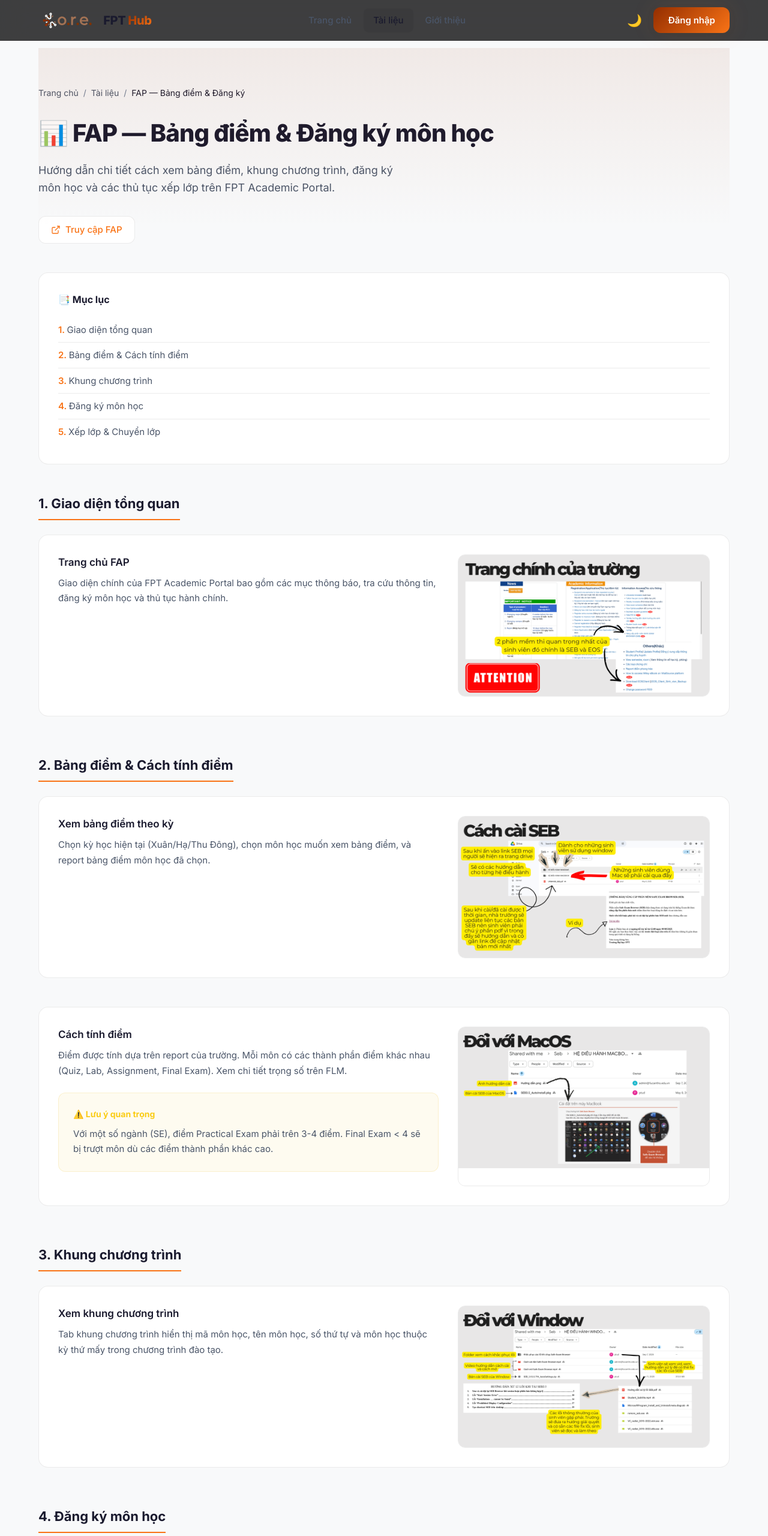
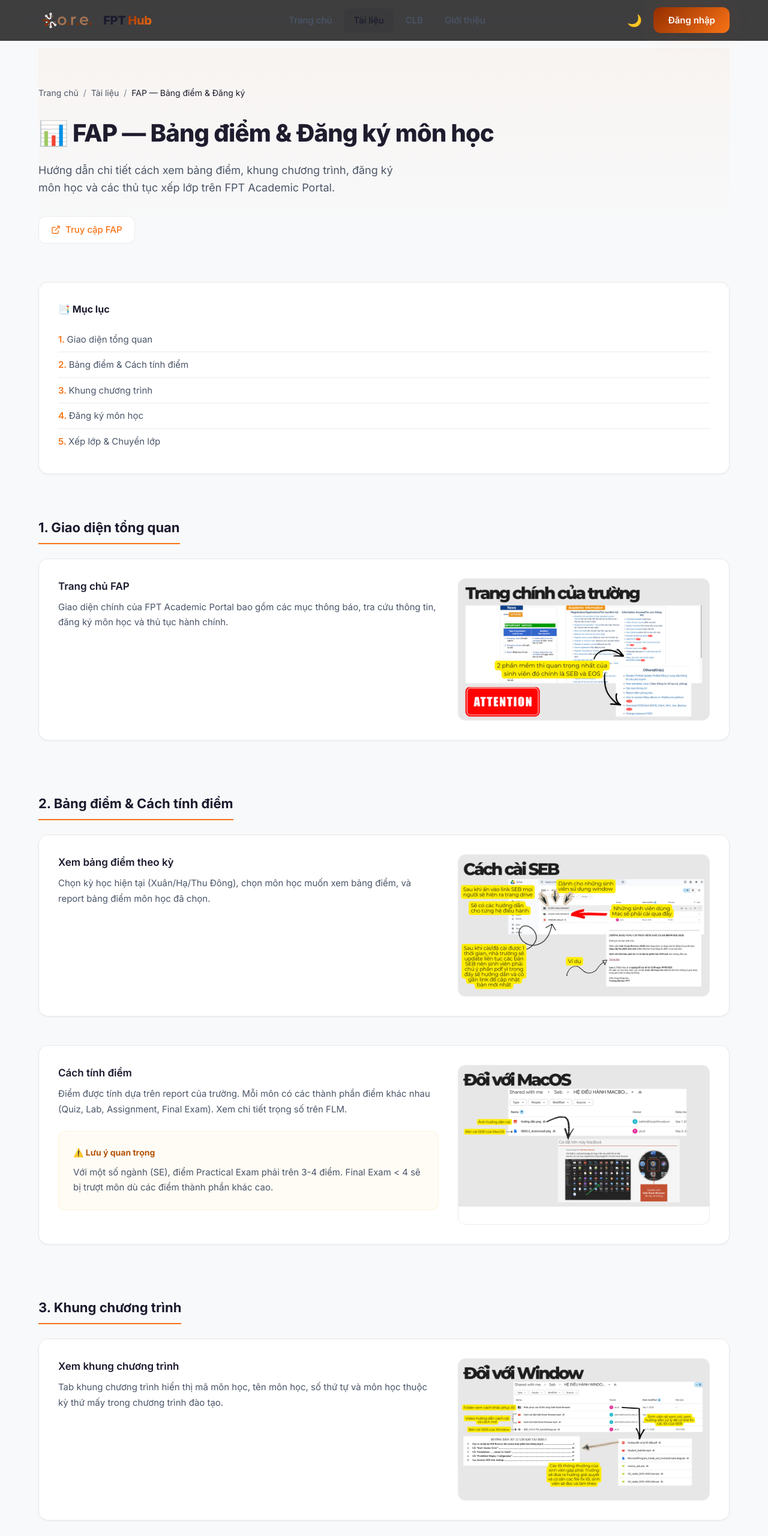
Before and after one commit to Therockycloud/fpt-hub, a plain HTML site: page site/pages/fap-grades.html in a window 1280 px wide. Shown: the top 2560 px of the page at 60% size. Drawn offline with Linux system fonts and the light colour scheme.

Commit message:
fix: add CLB nav link to all subpages, fix light mode guide text/title spacing

```diff
--- a/site/css/style.css
+++ b/site/css/style.css
@@ -743,7 +743,7 @@
 }
 
 .guide__hero {
-  padding: var(--space-3xl) 0 var(--space-2xl);
+  padding: var(--space-3xl) 0 var(--space-3xl);
   position: relative;
 }
 
@@ -858,6 +858,7 @@
 .guide__section-title {
   font-size: 1.375rem;
   font-weight: 700;
+  margin-top: var(--space-lg);
   margin-bottom: var(--space-lg);
   padding-bottom: var(--space-sm);
   border-bottom: 2px solid var(--brand-accent);
@@ -1272,6 +1273,56 @@
   background-clip: text;
 }
 
+:root:not([data-theme="dark"]) .guide__step {
+  background: var(--bg-card);
+  border-color: var(--border-color);
+  box-shadow: var(--shadow-sm);
+}
+
+:root:not([data-theme="dark"]) .guide__hero::before {
+  background: linear-gradient(180deg, rgba(249, 115, 22, 0.04) 0%, transparent 100%);
+}
+
+:root:not([data-theme="dark"]) .guide__toc {
+  background: var(--bg-card);
+  box-shadow: var(--shadow-sm);
+}
+
+:root:not([data-theme="dark"]) .tip-box {
+  background: rgba(249, 115, 22, 0.04);
+  border-color: rgba(249, 115, 22, 0.12);
+}
+
+:root:not([data-theme="dark"]) .tip-box--info {
+  background: rgba(59, 130, 246, 0.04);
+  border-color: rgba(59, 130, 246, 0.12);
+}
+
+:root:not([data-theme="dark"]) .tip-box--info .tip-box__title {
+  color: #2563eb;
+}
+
+:root:not([data-theme="dark"]) .tip-box--warning {
+  background: rgba(234, 179, 8, 0.04);
+  border-color: rgba(234, 179, 8, 0.12);
+}
+
+:root:not([data-theme="dark"]) .tip-box--warning .tip-box__title {
+  color: #b45309;
+}
+
+:root:not([data-theme="dark"]) .badge--success {
+  color: #16a34a;
+  background: rgba(34, 197, 94, 0.08);
+  border-color: rgba(34, 197, 94, 0.15);
+}
+
+:root:not([data-theme="dark"]) .badge--info {
+  color: #2563eb;
+  background: rgba(59, 130, 246, 0.08);
+  border-color: rgba(59, 130, 246, 0.15);
+}
+
 /* --- Responsive --- */
 @media (max-width: 768px) {
   .navbar__links {
--- a/site/pages/fap-grades.html
+++ b/site/pages/fap-grades.html
@@ -22,6 +22,7 @@
             <div class="navbar__links" id="navLinks">
                 <a href="../index.html" class="navbar__link">Trang chủ</a>
                 <a href="../index.html#resources" class="navbar__link navbar__link--active">Tài liệu</a>
+                <a href="clubs.html" class="navbar__link">CLB</a>
                 <a href="about.html" class="navbar__link">Giới thiệu</a>
             </div>
             <div class="navbar__actions">
```
Also changed, not shown: site/pages/ecosystem.html (+1 -0 lines), site/pages/edunext.html (+1 -0 lines), site/pages/fap-basics.html (+1 -0 lines), site/pages/fap-exams.html (+1 -0 lines), site/pages/flm.html (+1 -0 lines).
